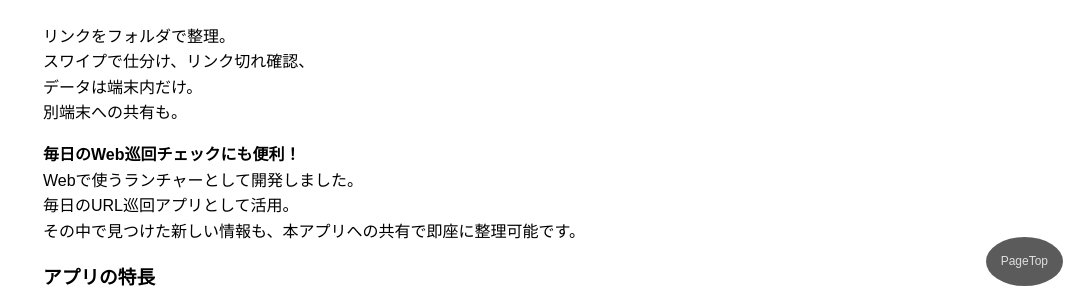
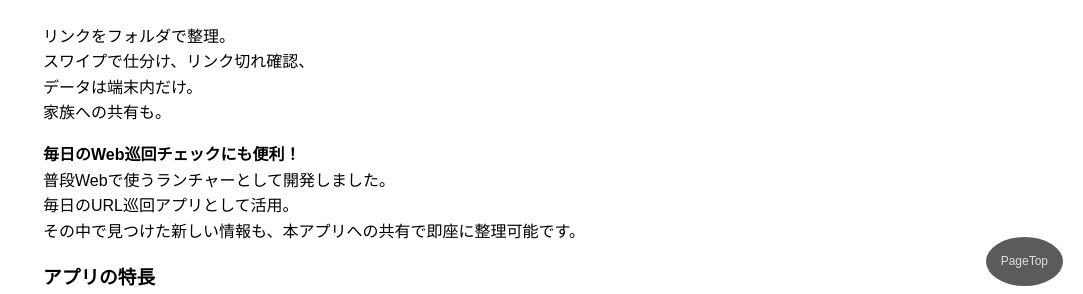
Before and after one commit to SoulfulSoft/soulfulsoft.github.io, a Jekyll site: the page built from hikidashi/index.md, in a window 1280 px wide. Shown: the part 594-888 px from the top of the page, without its empty margins (197-1280 px from the left). Built offline with Jekyll 4.4.1, drawn with Linux system fonts in a browser that asks for light colours; our own code applies the rules of GitHub Pages for plain Markdown files.

Commit message:
Update index.md

```diff
--- a/hikidashi/index.md
+++ b/hikidashi/index.md
@@ -29,10 +29,10 @@ topa: ".."
 リンクをフォルダで整理。
 スワイプで仕分け、リンク切れ確認、
 データは端末内だけ。
-別端末への共有も。
+家族への共有も。
 
 **毎日のWeb巡回チェックにも便利！**
-Webで使うランチャーとして開発しました。
+普段Webで使うランチャーとして開発しました。
 毎日のURL巡回アプリとして活用。
 その中で見つけた新しい情報も、本アプリへの共有で即座に整理可能です。
 
```
